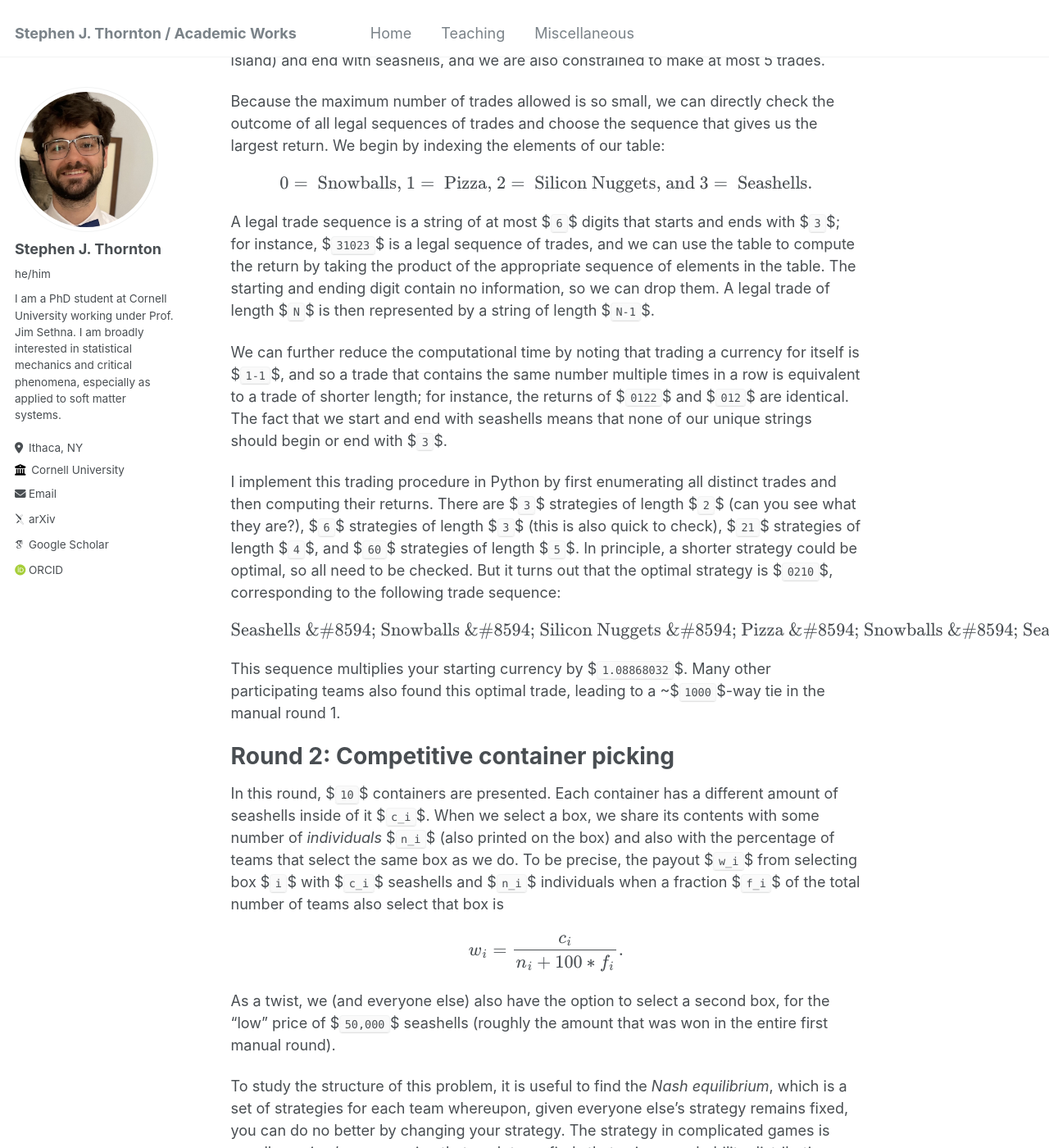
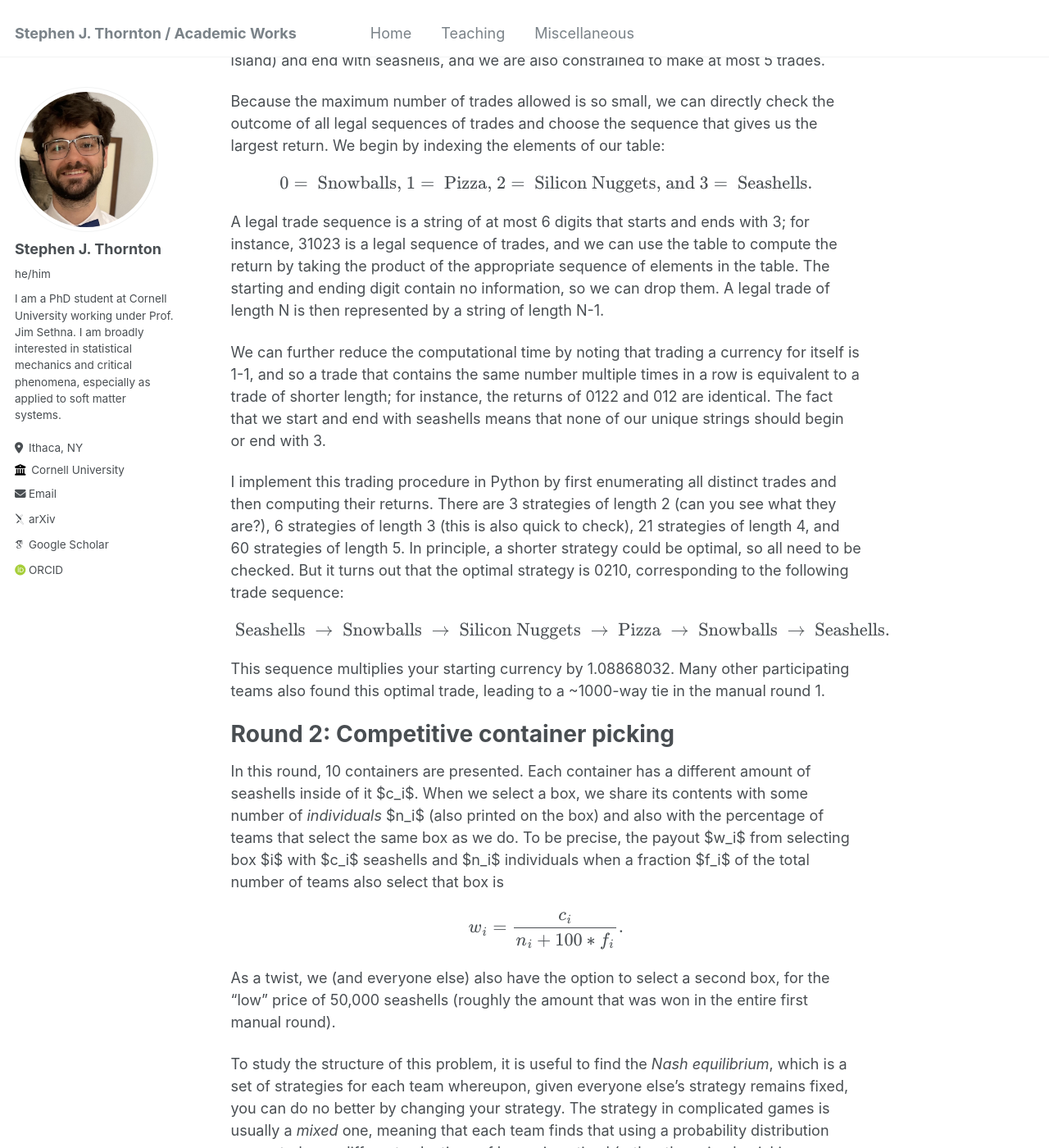
Before and after one commit to stephen-thornton/stephen-thornton.github.io, a Jekyll site: the page built from _miscellaneous/Prosperity.md, in a window 1280 px wide and 1400 px high, scrolled down 845 px. Shown: the whole window at 82% size. Built offline with Jekyll 4.4.1, drawn with Linux system fonts in a browser that asks for light colours; some web fonts are replaced; some of the changed text lies outside the part shown.

Commit message:
Update Prosperity.md

```diff
--- a/_miscellaneous/Prosperity.md
+++ b/_miscellaneous/Prosperity.md
@@ -6,7 +6,7 @@ permalink: /miscellaneous/imc-prosperity-3
 ---
 
 ## Overview
-*Prosperity* is a $15$-day trading challenge hosted by IMC Trading, a trading firm. The $15$-day challenge is separated into $5$ rounds, each of which lasts $72$ hours. Within each round, teams compete in a pair of challenges – an *algorithmic* challenge, which involves noticing trends in markets and writing Python code to automate buying and selling of certain commodities, and a *manual* challenge, which involves submitting a single answer to a trading-based question. I focused on solving the manual challenges. My thought process and the outcomes are detailed throughout this page.
+*Prosperity* is a 15-day trading challenge hosted by IMC Trading, a trading firm. The 15-day challenge is separated into 5 rounds, each of which lasts 72 hours. Within each round, teams compete in a pair of challenges – an *algorithmic* challenge, which involves noticing trends in markets and writing Python code to automate buying and selling of certain commodities, and a *manual* challenge, which involves submitting a single answer to a trading-based question. I focused on solving the manual challenges. My thought process and the outcomes are detailed throughout this page.
 
 # Round 1: Currency exchange
 In round 1, we were given the following table of currencies to trade, along with their corresponding exchange rates:
@@ -26,26 +26,26 @@ Because the maximum number of trades allowed is so small, we can directly check
 
 $$0 = \textrm{     Snowballs,     } 1 = \textrm{     Pizza,     } 2 = \textrm{     Silicon Nuggets, and     } 3 = \textrm{     Seashells.}$$
 
-A legal trade sequence is a string of at most $`6`$ digits that starts and ends with $`3`$; for instance, $`31023`$ is a legal sequence of trades, and we can use the table to compute the return by taking the product of the appropriate sequence of elements in the table. The starting and ending digit contain no information, so we can drop them. A legal trade of length $`N`$ is then represented by a string of length $`N-1`$.
+A legal trade sequence is a string of at most 6 digits that starts and ends with 3; for instance, 31023 is a legal sequence of trades, and we can use the table to compute the return by taking the product of the appropriate sequence of elements in the table. The starting and ending digit contain no information, so we can drop them. A legal trade of length N is then represented by a string of length N-1.
 
-We can further reduce the computational time by noting that trading a currency for itself is $`1-1`$, and so a trade that contains the same number multiple times in a row is equivalent to a trade of shorter length; for instance, the returns of $`0122`$ and $`012`$ are identical. The fact that we start and end with seashells means that none of our unique strings should begin or end with $`3`$.
+We can further reduce the computational time by noting that trading a currency for itself is 1-1, and so a trade that contains the same number multiple times in a row is equivalent to a trade of shorter length; for instance, the returns of 0122 and 012 are identical. The fact that we start and end with seashells means that none of our unique strings should begin or end with 3.
 
-I implement this trading procedure in Python by first enumerating all distinct trades and then computing their returns. There are $`3`$ strategies of length $`2`$ (can you see what they are?), $`6`$ strategies of length $`3`$ (this is also quick to check), $`21`$ strategies of length $`4`$, and $`60`$ strategies of length $`5`$. In principle, a shorter strategy could be optimal, so all need to be checked. But it turns out that the optimal strategy is $`0210`$, corresponding to the following trade sequence:
+I implement this trading procedure in Python by first enumerating all distinct trades and then computing their returns. There are 3 strategies of length 2 (can you see what they are?), 6 strategies of length 3 (this is also quick to check), 21 strategies of length 4, and 60 strategies of length 5. In principle, a shorter strategy could be optimal, so all need to be checked. But it turns out that the optimal strategy is 0210, corresponding to the following trade sequence:
 
-$$\textrm{Seashells &#8594; Snowballs &#8594; Silicon Nuggets &#8594; Pizza &#8594; Snowballs &#8594; Seashells.}$$
+$$\textrm{     Seashells     } \rightarrow \textrm{     Snowballs     } \rightarrow \textrm{     Silicon Nuggets     } \rightarrow \textrm{     Pizza     } \rightarrow \textrm{     Snowballs     } \rightarrow \textrm{     Seashells.}$$
 
-This sequence multiplies your starting currency by $`1.08868032`$. Many other participating teams also found this optimal trade, leading to a ~$`1000`$-way tie in the manual round 1.
+This sequence multiplies your starting currency by 1.08868032. Many other participating teams also found this optimal trade, leading to a ~1000-way tie in the manual round 1.
 
 # Round 2: Competitive container picking
-In this round, $`10`$ containers are presented. Each container has a different amount of seashells inside of it $`c_i`$. When we select a box, we share its contents with some number of *individuals* $`n_i`$ (also printed on the box) and also with the percentage of teams that select the same box as we do. To be precise, the payout $`w_i`$ from selecting box $`i`$ with $`c_i`$ seashells and $`n_i`$ individuals when a fraction $`f_i`$ of the total number of teams also select that box is
+In this round, 10 containers are presented. Each container has a different amount of seashells inside of it $c_i$. When we select a box, we share its contents with some number of *individuals* $n_i$ (also printed on the box) and also with the percentage of teams that select the same box as we do. To be precise, the payout $w_i$ from selecting box $i$ with $c_i$ seashells and $n_i$ individuals when a fraction $f_i$ of the total number of teams also select that box is
 
 $$w_i = \frac{c_i}{n_i+100*f_i}.$$
 
-As a twist, we (and everyone else) also have the option to select a second box, for the "low" price of $`50,000`$ seashells (roughly the amount that was won in the entire first manual round).
+As a twist, we (and everyone else) also have the option to select a second box, for the "low" price of 50,000 seashells (roughly the amount that was won in the entire first manual round).
 
 To study the structure of this problem, it is useful to find the *Nash equilibrium*, which is a set of strategies for each team whereupon, given everyone else's strategy remains fixed, you can do no better by changing your strategy. The strategy in complicated games is usually a *mixed* one, meaning that each team finds that using a probability distribution supported over different selections of boxes is optimal (rather than simply picking a particular box).
 
-We can start by studying a simplified game, where we are only allowed to pick one of the boxes (it will turn out that this is sufficient to find the Nash equilibrium). Then a *strategy* for a particular team is a set $`\left\lbrace p_i\right\rbrace`$ of probabilities for picking each box. The expected return of this strategy, given that every other team's own strategy is fixed, is a weighted sum of the returns from each box:
+We can start by studying a simplified game, where we are only allowed to pick one of the boxes (it will turn out that this is sufficient to find the Nash equilibrium). Then a *strategy* for a particular team is a set $\left\lbrace p_i\right\rbrace$ of probabilities for picking each box. The expected return of this strategy, given that every other team's own strategy is fixed, is a weighted sum of the returns from each box:
 
 $$\left\langle w\right\rangle=\sum_i\frac{p_i c_i}{n_i+100*f_i}.$$
 
@@ -65,7 +65,7 @@ Taking the derivative of $\mathcal{L}$ with respect to an arbitrary $`p_j`$, we
 
 $$\frac{c_j}{n_j+100*f_j}=\lambda$$
 
-This gives us an interpretation of $`\lambda`$: it is the expected return from picking any one of the boxes. The Nash equilibrium is hence achieved when all of the boxes have identical expected value. This can be used to find an equilibrium strategy $`\left\lbrace p_i\right\rbrace`$ by letting $`f_i=p_i`$. Now for some concrete numbers: the containers contain the following amounts:
+This gives us an interpretation of $\lambda$: it is the expected return from picking any one of the boxes. The Nash equilibrium is hence achieved when all of the boxes have identical expected value. This can be used to find an equilibrium strategy $`\left\lbrace p_i\right\rbrace`$ by letting $f_i=p_i$. Now for some concrete numbers: the containers contain the following amounts:
 
 $$c_i=10,000*\left\lbrace 10, 80, 37, 17, 90, 31, 50, 20, 73, 89 \right\rbrace.$$
 
```
